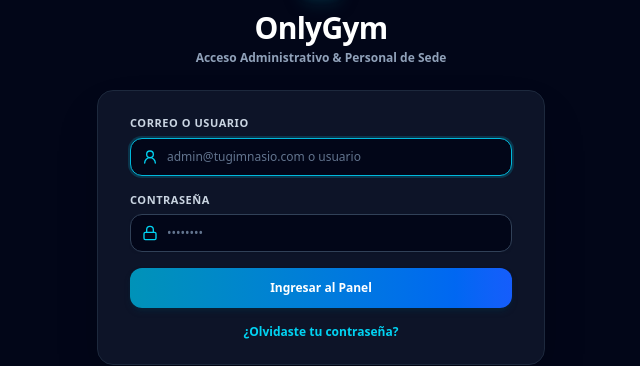
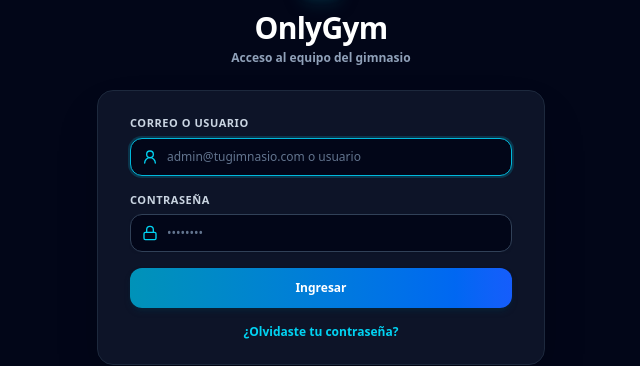
Before and after one commit to augustobx/onlygym, a Next.js app: page /login in a window 1280 px wide. Shown: the part 193-559 px from the top of the page, without its empty margins (319-959 px from the left). Built offline with nearby package versions, Linux system fonts and the light colour scheme.

Commit message:
refactor: skip redundant gym selection on tenant domains

```diff
--- a/src/app/login/page.tsx
+++ b/src/app/login/page.tsx
@@ -33,7 +33,8 @@ export default function LoginPage() {
         return;
       }
 
-      router.push("/seleccionar-gimnasio");
+      // El dominio ya identifica un único tenant. Después del login sólo falta elegir la sede operativa.
+      router.replace("/seleccionar-sucursal");
     } catch {
       setError("Error de conexión con el servidor");
       setLoading(false);
@@ -48,7 +49,7 @@ export default function LoginPage() {
         </div>
         <div>
           <h2 className="text-2xl sm:text-3xl font-black text-white tracking-tight">OnlyGym</h2>
-          <p className="text-xs text-slate-400 font-semibold mt-1">Acceso Administrativo & Personal de Sede</p>
+          <p className="text-xs text-slate-400 font-semibold mt-1">Acceso al equipo del gimnasio</p>
         </div>
       </div>
 
@@ -95,7 +96,7 @@ export default function LoginPage() {
             </div>
 
             <button type="submit" disabled={loading} className="w-full py-3 bg-gradient-to-r from-cyan-600 to-blue-600 hover:from-cyan-700 hover:to-blue-700 text-white rounded-xl text-xs font-bold shadow-md shadow-cyan-950/40 transition active:scale-98 disabled:opacity-50">
-              {loading ? "Verificando..." : "Ingresar al Panel"}
+              {loading ? "Verificando..." : "Ingresar"}
             </button>
             <Link href="/recuperar-password" className="block text-center text-xs font-bold text-cyan-400 hover:text-cyan-300">¿Olvidaste tu contraseña?</Link>
           </form>
```
